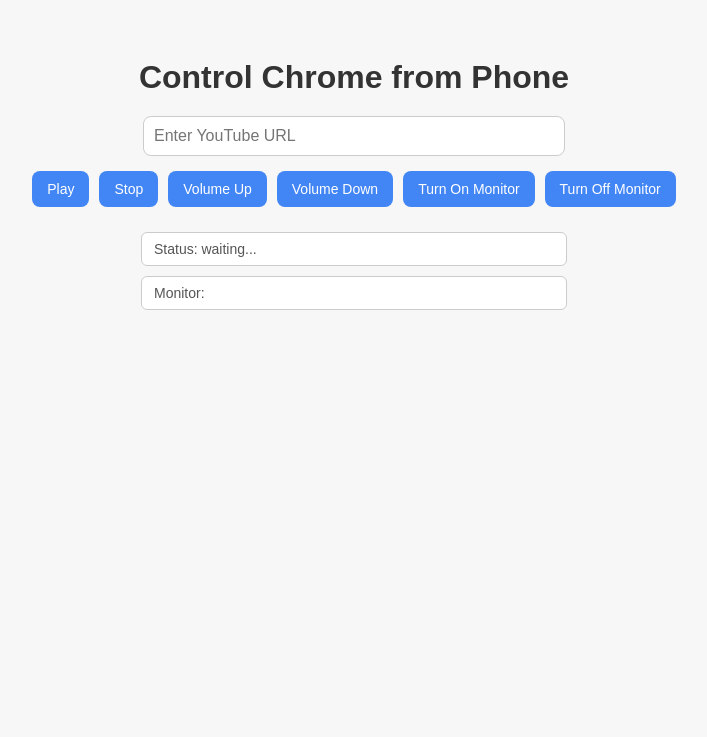
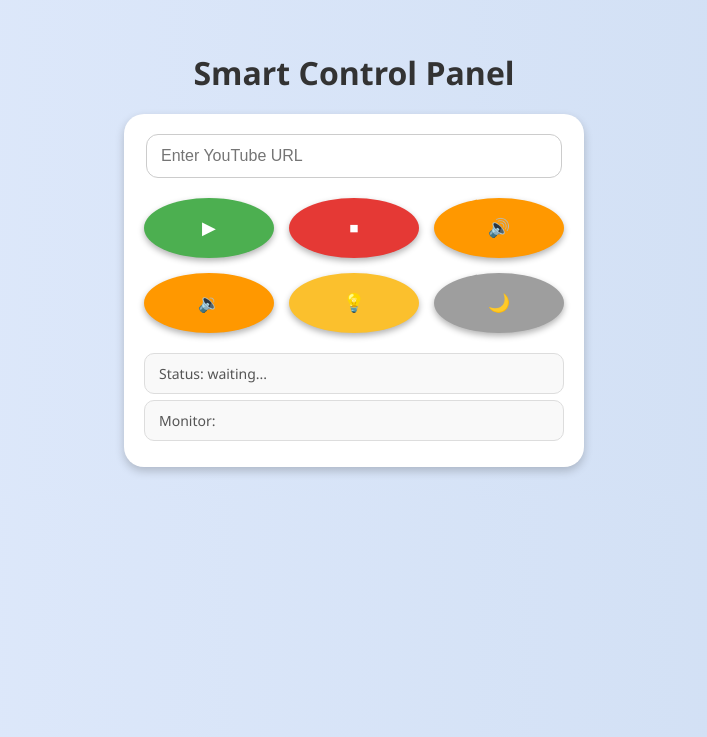
Before and after one commit to tuanle201097/MyAssistant, a Flask app: page / in a window 1280 px wide. Shown: the top 737 px of the page, without its empty margins (286-993 px from the left). Run offline with Flask 3, Linux system fonts and the light colour scheme; some libraries are stand-ins or nearby versions.

Commit message:
update html

```diff
--- a/templates/index.html
+++ b/templates/index.html
@@ -1,12 +1,14 @@
 <!DOCTYPE html>
-<html>
+<html lang="en">
 <head>
-  <title>Control Chrome on Laptop</title>
+<meta charset="UTF-8" />
 <meta name="viewport" content="width=device-width, initial-scale=1">
+<title>Smart Control Panel</title>
 <style>
   body {
-      font-family: Arial, sans-serif;
-      background: #f7f7f7;
+    margin: 0;
+    font-family: "Segoe UI", sans-serif;
+    background: linear-gradient(to right, #e0eafc, #cfdef3);
     display: flex;
     flex-direction: column;
     align-items: center;
@@ -16,66 +18,80 @@
     color: #333;
     margin-bottom: 20px;
   }
+  .controller {
+    background: white;
+    border-radius: 20px;
+    box-shadow: 0 4px 10px rgba(0,0,0,0.2);
+    padding: 20px;
+    max-width: 420px;
+    width: 90%;
+  }
   #url {
-      width: 80%;
-      max-width: 400px;
-      padding: 10px;
+    display: block;
+    width: calc(100% - 4px); /* tránh tràn khi có padding */
+    padding: 12px 14px;
     font-size: 16px;
-      margin-bottom: 15px;
+    margin: 0 auto 20px auto;
     border: 1px solid #ccc;
-      border-radius: 8px;
+    border-radius: 12px;
+    box-sizing: border-box;
   }
-    .button-group {
-      display: flex;
-      flex-wrap: wrap;
-      justify-content: center;
-      gap: 10px;
+
+  .button-grid {
+    display: grid;
+    grid-template-columns: repeat(3, 1fr);
+    gap: 15px;
     margin-bottom: 20px;
   }
-    button {
-      background-color: #4285f4;
+  .button-grid button {
+    height: 60px;
+    font-size: 18px;
+    border: none;
+    border-radius: 50%;
     color: white;
-      border: none;
-      padding: 10px 15px;
-      border-radius: 8px;
-      font-size: 14px;
     cursor: pointer;
-      transition: background-color 0.2s;
+    box-shadow: 0 3px 6px rgba(0,0,0,0.3);
+    transition: transform 0.2s, opacity 0.2s;
   }
-    button:hover {
-      background-color: #3367d6;
+  .button-grid button:active {
+    transform: scale(0.95);
+    opacity: 0.9;
   }
-    p {
+  .play { background-color: #4caf50; }
+  .stop { background-color: #e53935; }
+  .vol-up, .vol-down { background-color: #ff9800; }
+  .monitor-on { background-color: #fbc02d; }
+  .monitor-off { background-color: #9e9e9e; }
+
+  .status-box {
+    background: #f9f9f9;
+    border: 1px solid #ddd;
+    border-radius: 10px;
+    padding: 10px 14px;
+    margin: 6px 0;
     font-size: 14px;
     color: #555;
-    }
-    #status, #Monitor {
-      background: #fff;
-      border: 1px solid #ccc;
-      padding: 8px 12px;
-      border-radius: 6px;
-      margin: 5px 0;
-      width: 80%;
-      max-width: 400px;
     word-wrap: break-word;
   }
 </style>
 </head>
 <body>
-  <h1>Control Chrome from Phone</h1>
+  <h1>Smart Control Panel</h1>
+  <div class="controller">
     <input type="text" id="url" placeholder="Enter YouTube URL">
 
-  <div class="button-group">
-    <button onclick="play()">Play</button>
-    <button onclick="stop()">Stop</button>
-    <button onclick="up()">Volume Up</button>
-    <button onclick="down()">Volume Down</button>
-    <button onclick="monitorOn()">Turn On Monitor</button>
-    <button onclick="monitorOff()">Turn Off Monitor</button>
+    <div class="button-grid">
+      <button class="play" onclick="play()">▶</button>
+      <button class="stop" onclick="stop()">⏹</button>
+      <button class="vol-up" onclick="up()">🔊</button>
+      <button class="vol-down" onclick="down()">🔉</button>
+      <button class="monitor-on" onclick="monitorOn()">💡</button>
+      <button class="monitor-off" onclick="monitorOff()">🌙</button>
     </div>
 
-  <p id="status">Status: waiting...</p>
-  <p id="Monitor">Monitor: </p>
+    <div class="status-box" id="status">Status: waiting...</div>
+    <div class="status-box" id="Monitor">Monitor: </div>
+  </div>
 
 <script src="https://cdn.socket.io/4.7.5/socket.io.min.js"></script>
 <script>
@@ -85,7 +101,6 @@
     var url = document.getElementById('url').value;
     socket.emit('play_video', url);
   }
-
   function stop() {
     socket.emit('stop_video');
   }
@@ -103,12 +118,9 @@
   }
 
   socket.on('status_update', function(msg) {
-      console.log('Server says:', msg);
     document.getElementById('status').innerText = "Status: " + msg;
   });
-
   socket.on('monitor_update', function(msg) {
-      console.log('Server says:', msg);
     document.getElementById('Monitor').innerText = "Monitor: " + msg;
   });
 </script>
```
Lines whose indentation alone changed are shown as unchanged.
